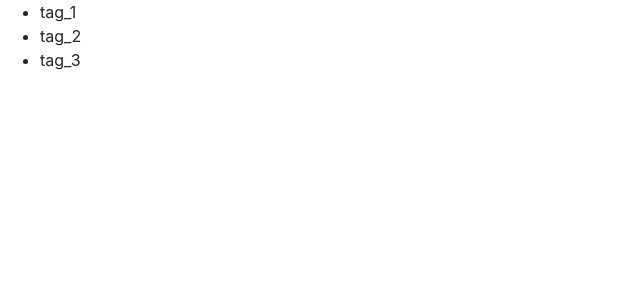
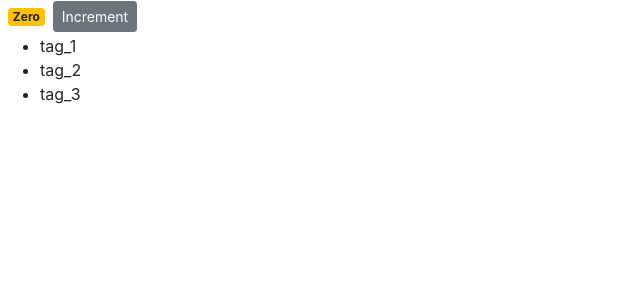
Before and after one commit to Titi923/react-counter__learning, a React (Create React App) app: page / in a window 1280 px wide. Shown: the top 300 px of the page, without its empty margins (0-640 px from the left). Built offline with nearby package versions, Linux system fonts and the light colour scheme.

Commit message:
conditional rendering 2

```diff
--- a/src/components/counter.jsx
+++ b/src/components/counter.jsx
@@ -9,14 +9,12 @@
   };
 
   renderTags() {
+    // Conditional rendering ... warn if there are no tags
     if (this.state.tags.length === 0)
-      return (
-        <>
-          {this.state.tags.length === 0 && `Please create a new tag`}
-          <p className="text-danger">There are no tags!</p>
-        </>
-      );
+      // {this.state.tags.length === 0 && `Please create a new tag`}
+      return <p className="text-danger">There are no tags!</p>;
 
+    // if the length is longer than 0 than return an ul with the <li> elements mapped (like in a for loop)
     return (
       <ul>
         {this.state.tags.map((tag) => (
@@ -29,12 +27,13 @@
   // this is the render method
   render() {
     // here you can pass javascript code
+    // JS CODE GOES HERE
 
     // this is actually what is shown in the browser, the UI
     return (
       <div>
-        {/* <span className={this.getBadgeClasses()}>{this.formatCount()}</span> */}
-        {/* <button className="btn btn-secondary btn-sm">Increment</button> */}
+        <span className={this.getBadgeClasses()}>{this.formatCount()}</span>
+        <button className="btn btn-secondary btn-sm">Increment</button>
         {this.renderTags()}
       </div>
     );
```
